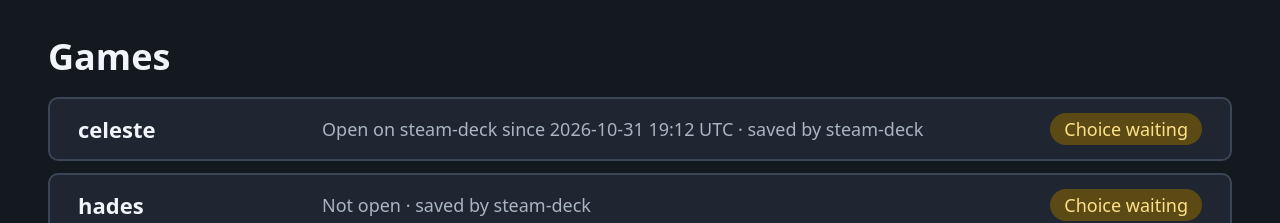
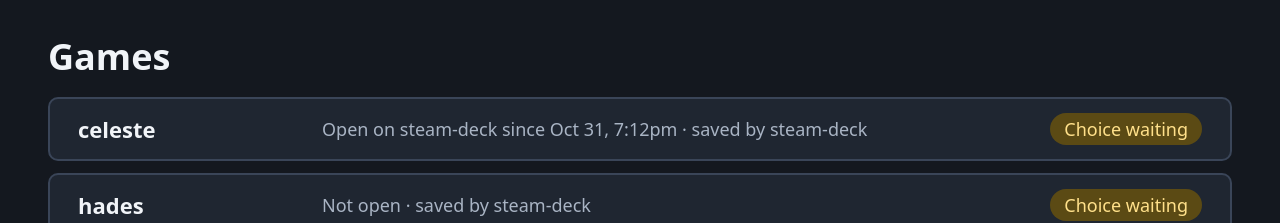
Before and after one commit to iannitram/save-relay, a React (Vite) app in the folder panel/: page / in a window 1280 px wide. Shown: the top 223 px of the page. Built offline with nearby package versions, Linux system fonts and the light colour scheme.

Commit message:
I write times for a person, not UTC stamps (#169)

```diff
--- a/panel/src/fixtureBridge.ts
+++ b/panel/src/fixtureBridge.ts
@@ -14,6 +14,9 @@ import statusPending from "./fixtures/status-pending.json";
 import where from "./fixtures/where.json";
 import type { Envelope } from "./api.ts";
 import type { ApiArgs, ApiCommand, Bridge } from "./bridge.ts";
+import { setWhenClock } from "./format.ts";
+
+const fixtureClock = { now: new Date("2026-11-01T00:30:00Z"), timeZone: "UTC" };
 
 function pick(command: ApiCommand, args: ApiArgs): unknown {
   switch (command) {
@@ -44,6 +47,7 @@ function pick(command: ApiCommand, args: ApiArgs): unknown {
 }
 
 export function fixtureBridge(): Bridge {
+  setWhenClock(fixtureClock);
   return {
     async call<T>(command: ApiCommand, args: ApiArgs): Promise<Envelope<T>> {
       return pick(command, args) as Envelope<T>;
--- a/panel/src/format.ts
+++ b/panel/src/format.ts
@@ -1,7 +1,41 @@
-// Plain text for times and playtime (UTC, so a screenshot reads the same everywhere).
+// Plain text for times and playtime.
 
-export function when(time: string): string {
-  return `${time.slice(0, 10)} ${time.slice(11, 16)} UTC`;
+export interface WhenClock {
+  now: Date;
+  timeZone: string;
+}
+
+let defaultClock: WhenClock | null = null;
+
+export function setWhenClock(clock: WhenClock): void {
+  defaultClock = clock;
+}
+
+export function when(time: string, clock?: WhenClock): string {
+  const activeClock = clock ?? defaultClock ?? {
+    now: new Date(),
+    timeZone: Intl.DateTimeFormat().resolvedOptions().timeZone,
+  };
+  const instant = new Date(time);
+  const dateParts = (date: Date) =>
+    new Intl.DateTimeFormat("en-US", {
+      timeZone: activeClock.timeZone,
+      year: "numeric",
+      month: "short",
+      day: "numeric",
+    }).formatToParts(date);
+  const parts = (date: Date) => Object.fromEntries(dateParts(date).map(({ type, value }) => [type, value]));
+  const shown = parts(instant);
+  const today = parts(activeClock.now);
+  const timeText = new Intl.DateTimeFormat("en-US", {
+    timeZone: activeClock.timeZone,
+    hour: "numeric",
+    minute: "2-digit",
+    hour12: true,
+  }).format(instant).toLowerCase().replace(" ", "");
+  return shown.year === today.year && shown.month === today.month && shown.day === today.day
+    ? timeText
+    : `${shown.month} ${shown.day}, ${timeText}`;
 }
 
 export function playtime(secs: number | null): string | null {
```
Also changed, not shown: 1 other file (tests, documents, lock files or other folders).
